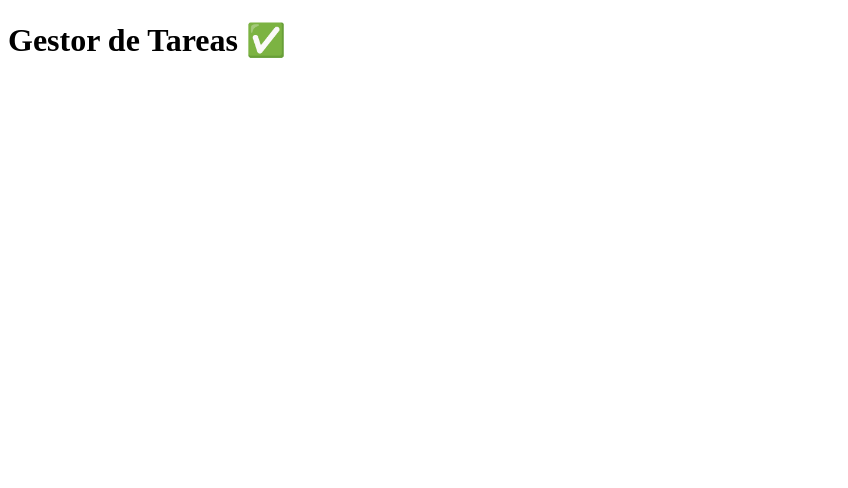
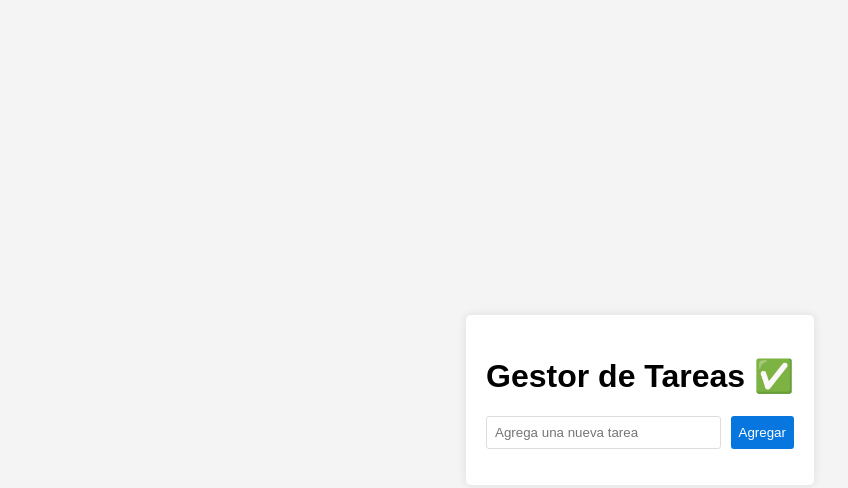
Before and after one commit to Daze777/gestorTareas, a plain HTML site: page dist/index.html in a window 1280 px wide. Shown: the whole page, without its empty margins (0-848 px from the left). Drawn offline with Linux system fonts and the light colour scheme.

Commit message:
Estilos CSS, función agregar tarea, función traer tareas e inicio de UI.js

```diff
--- a/dist/index.html
+++ b/dist/index.html
@@ -9,6 +9,12 @@
 <body>
     <div id="app">
         <h1> Gestor de Tareas ✅ </h1>
+        <form id="task-form">
+        <input type="text" id="task-input" placeholder="Agrega una nueva tarea" >  <!--placeholder deja una leyenda de ejemplo-->
+        <button type="submit"> Agregar </button>  <!--type="submit" realiza la acción final del formulario-->
+        </form>
+    <ul id="task-list">
+    </ul>
     </div>
 </body>
 </html>
--- a/src/styles.css
+++ b/src/styles.css
@@ -0,0 +1,67 @@
+/* Estilos generales */
+body {  /* El body tiene margin y padding predeterminado */
+font-family: Arial, Helvetica, sans-serif;
+background-color: #f4f4f4;
+margin: 0;
+padding: 0%;
+height: 100vh;  /* para ajustar a la altura del navegador  */
+display: flex;
+justify-content: center;
+align-items: center;
+}
+
+/* Estilos para el contenedor principal */
+#app {
+    background-color: white;
+    padding: 20px;
+    border-radius: 5px;
+    box-shadow: 0 0 10px rgba(0, 0, 0, 0.1);
+}
+
+/* Estilos para el formulario */
+form {
+    display: flex;
+    justify-content: space-between;
+}
+
+/* Estilos al input */
+input {
+    width: 75%; /* se usa porcentaje para ocupar tal cantidad, del contenedor */
+    padding: 8px;
+    margin-right: 10px;
+    border: 1px solid #ddd;
+    border-radius: 3px;
+}
+
+/* Estilos al botón */
+button {
+    padding: 5px 8px;  /* el 1er valor: de arriba y abajo ; el 2do valor: de los lados */
+    background-color: #0777df;
+    color: white;
+    border: none;
+    border-radius: 3px;
+    cursor: pointer;
+}
+
+/* Estilos para la lista */
+ul {
+    list-style: none;
+    padding: 0;
+}
+
+/* Estilos para el elemento de la lista */
+li {
+    background-color: #f4f4f4;
+    padding: 10px;
+    border: 1px solid #ddd;
+    margin-top: 10px;
+    display: flex;
+    justify-content: space-between;
+    align-items: center;
+}
+
+/* Estilos para el elemento completado de la lista*/
+li.completed {
+    text-decoration: line-through;
+    color: #888;
+}
```
Also changed, not shown: src/task.js (+23 -0 lines), src/ui.js (+8 -0 lines), 1 other file.
